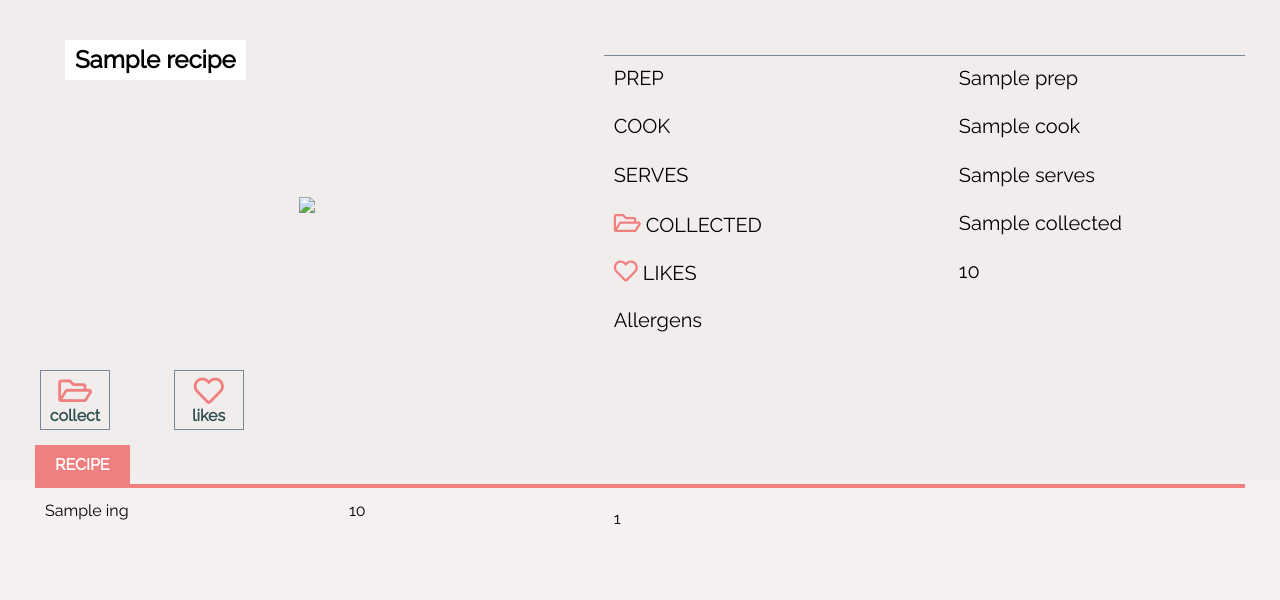
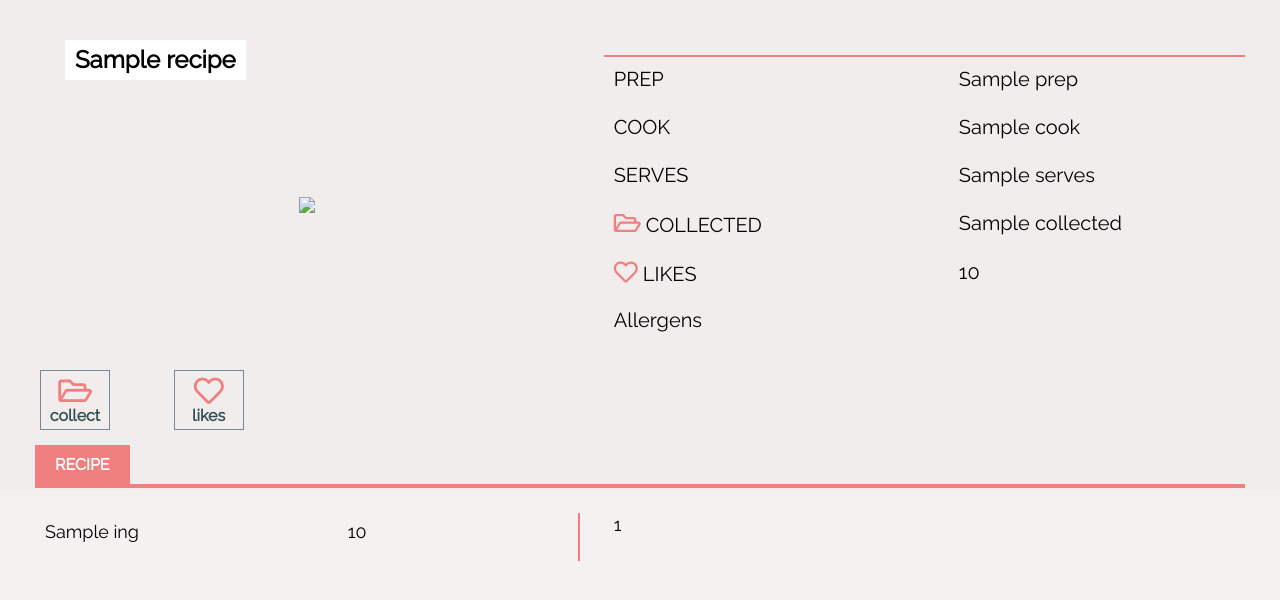
Before and after one commit to JohnL3/milestone-project-four, a Flask app: template templates/viewrecipe.html in a window 1280 px wide. Shown: the part 85-685 px from the top of the page. Run offline with Flask 2, Linux system fonts and the light colour scheme; the template is opened without the code that fills it: most values are stand-ins (such as "Sample title", 1, 10 or a date in 2020); parts of the project's set-up code (start-up, migrations or seed data) failed here and were passed over; some libraries are stand-ins or nearby versions.

Commit message:
made somme adjustments to styles

```diff
--- a/static/css/styles.css
+++ b/static/css/styles.css
@@ -693,6 +693,12 @@ i {
     grid-column-gap: 10px;
   }
 
+  .display-ing,
+  .display-method {
+    font-size: 18px;
+    line-height: 1.5;
+  }
+
   .display-method {
     box-sizing: border-box;
     padding: 5px 10px;
@@ -1229,7 +1235,7 @@ form {
     display: grid;
     box-sizing: border-box;
     padding: 10px;
-    border-top: 1px solid lightslategray;
+    border-top: 2px solid lightcoral;
     grid-column: 2;
     grid-row: 1;
     font-size: 20px;
@@ -1268,6 +1274,8 @@ form {
   .display-ing {
     grid-column: 1;
     display: block !important;
+    border-right: 2px solid lightcoral;
+    margin-top: 20px;
   }
 
   .display-method {
```
